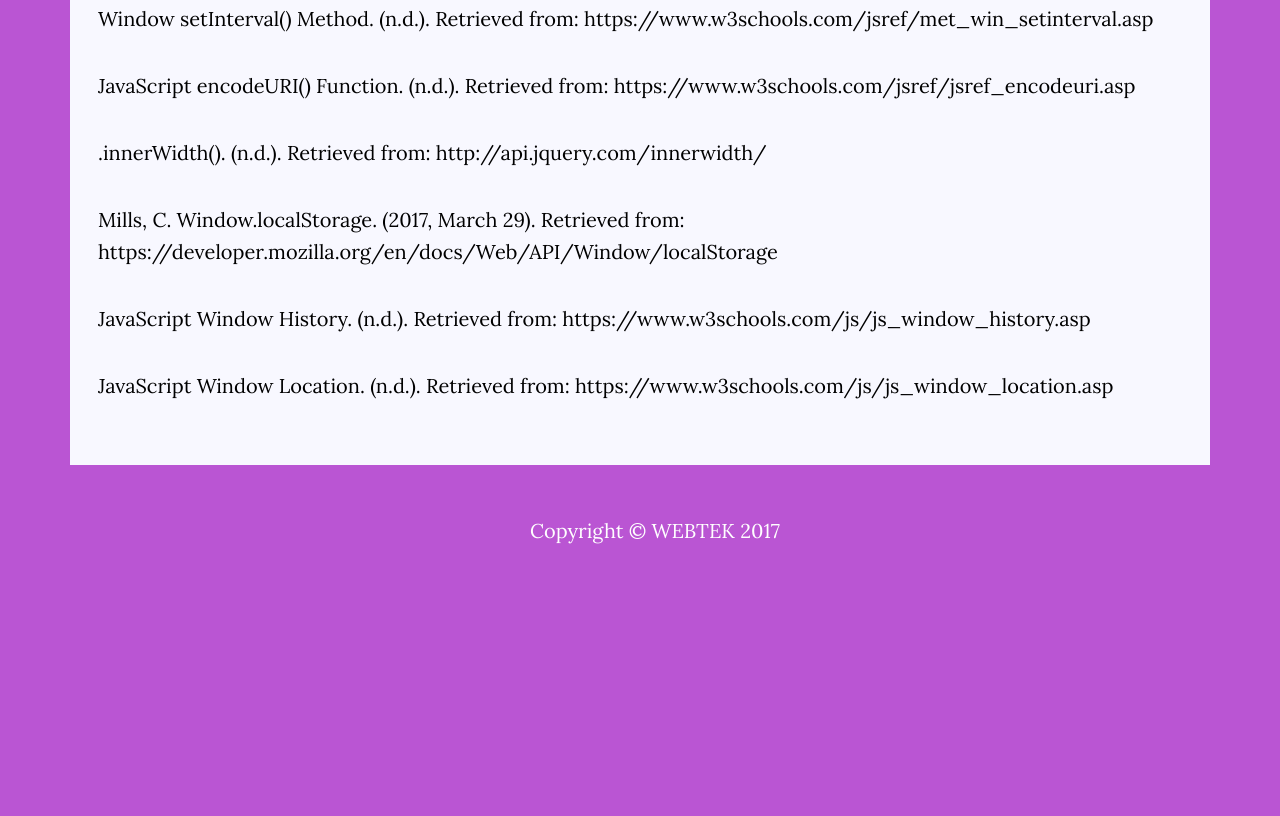
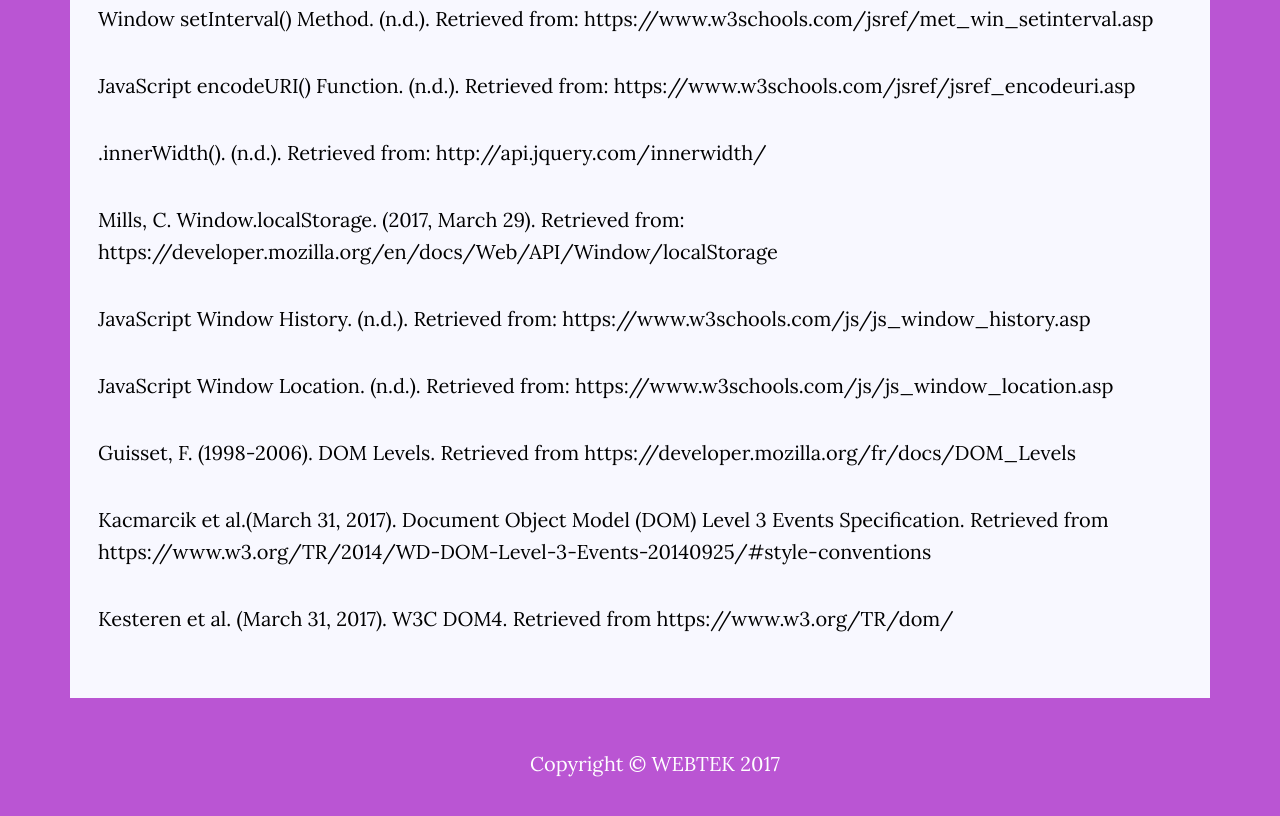
Before and after one commit to princessjacob/Semester-Long-Project-WebTech-Lecture, a website: page WebtekCourseWebsite - MI only/midterms/jsB.html in a window 1280 px wide. Shown: the part 1024-1840 px from the top of the page. Before the commit the page ends 1621 px from the top, so only its background shows below. Drawn offline with nearby package versions, Linux system fonts and the light colour scheme.

Commit message:
Added references for DOM Level 2, 3, 4

```diff
--- a/WebtekCourseWebsite - MI only/midterms/jsB.html
+++ b/WebtekCourseWebsite - MI only/midterms/jsB.html
@@ -73,7 +73,9 @@
 https://www.w3schools.com/js/js_window_history.asp</p>
         <p class="wb">JavaScript Window Location. (n.d.). Retrieved from:
 https://www.w3schools.com/js/js_window_location.asp</p>
-
+        <p class="wb">Guisset, F. (1998-2006). DOM Levels. Retrieved from https://developer.mozilla.org/fr/docs/DOM_Levels</p>
+        <p class="wb">Kacmarcik et al.(March 31, 2017). Document Object Model (DOM) Level 3 Events Specification. Retrieved from https://www.w3.org/TR/2014/WD-DOM-Level-3-Events-20140925/#style-conventions</p>
+        <p class="wb">Kesteren et al. (March 31, 2017). W3C DOM4. Retrieved from https://www.w3.org/TR/dom/</p>
     </div>
 
   </div>
```
